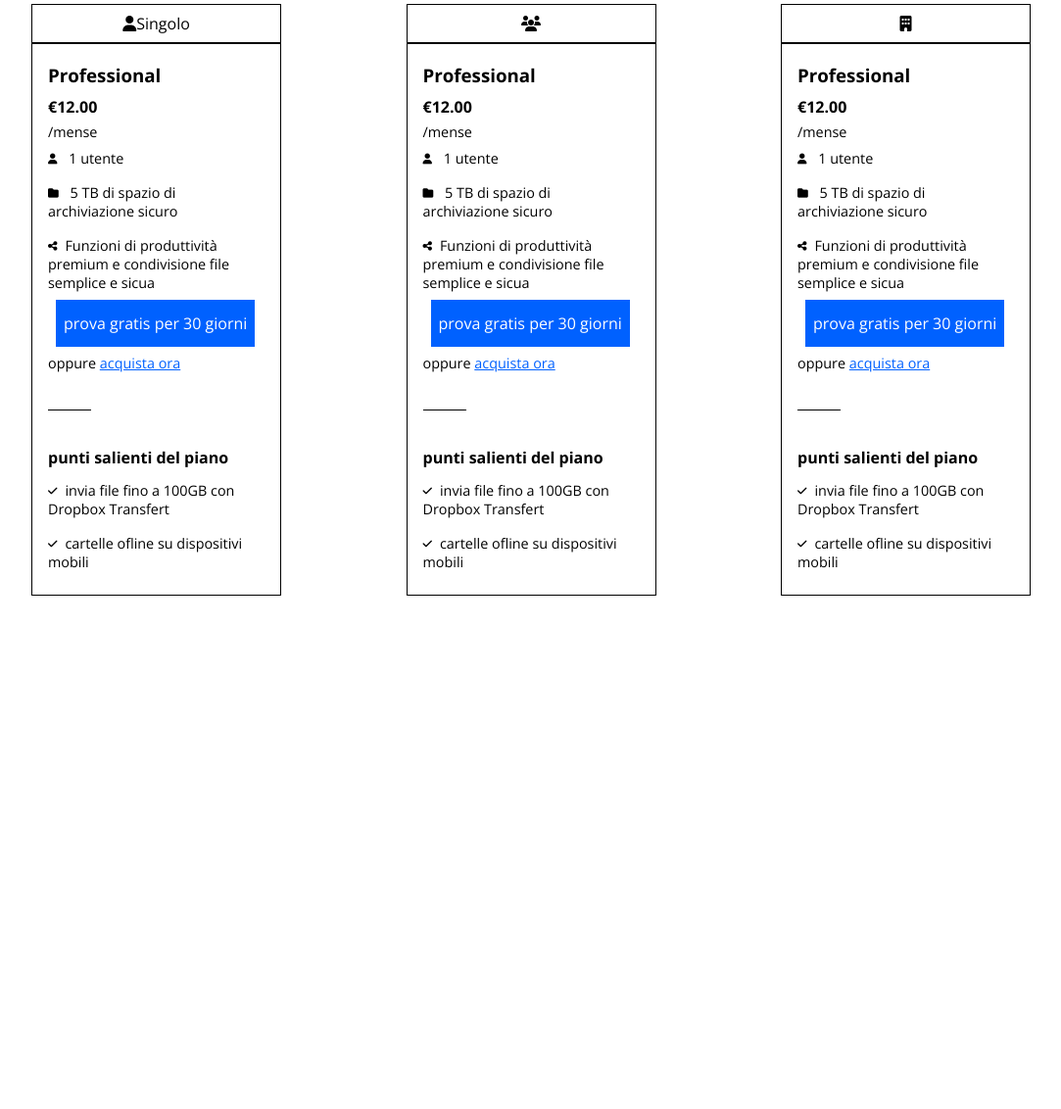
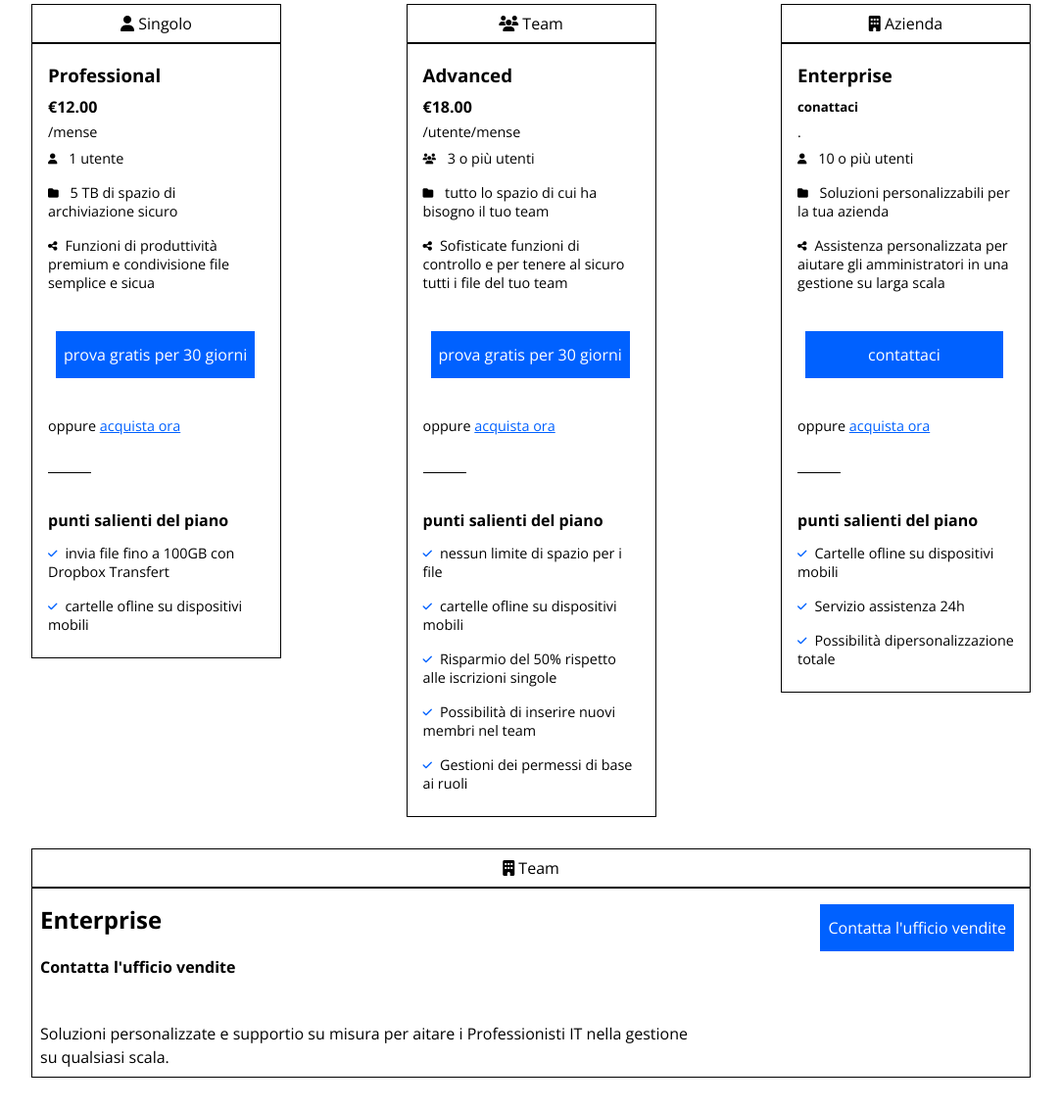
Before and after one commit to AntoninoCucuzza/htmlcss-dropbox, a plain HTML site: page index.html in a window 1280 px wide. Shown: the part 889-2021 px from the top of the page at 98% size, without its empty margins (98-1181 px from the left). Before the commit the page ends 1497 px from the top, so only its background shows below. Drawn offline with nearby package versions, Linux system fonts and the light colour scheme.

Commit message:
add plan section+ comments

```diff
--- a/assets/style/style.css
+++ b/assets/style/style.css
@@ -84,6 +84,8 @@
     padding: 0.5rem;
 }
 
+/* /top main */
+
 .content_plan{
     text-align: left;
     line-height: 2rem;
@@ -107,7 +109,34 @@
     width: 20%;
     background-color: var(--drbx-black);
 }
-
+.fa-check{
+    color: var(--drbx-accent);
+}
+/* /plan */
+.support{
+    flex-direction: column;
+}
+.btn_support>a{
+    background-color: var(--drbx-accent);
+    color: var(--drbx-white);
+    padding: 0 0.5rem;
+    position: absolute;
+    top: 1rem;
+    right: 1rem;
+}
+.plan_support_top{
+    width: 100%;
+    padding: 0.5rem;
+    border: 1px solid black;
+    text-align: center;
+}
+.plan_support_content{
+    width: 100%;
+    padding: 0.5rem;
+    border: 1px solid black;
+    line-height: 3rem;
+    position: relative;
+}
 
 /* #endregion main */
 
@@ -118,6 +147,7 @@
     width: 80%;
     margin: 0 auto;
 }
+
 .container_avg{
     max-width: 1020px;
     width: 80%;
@@ -177,7 +207,10 @@
 }
 .plan_btn{
     margin-left: 0.5rem;
+}
 
+.btn-fix{
+    padding: 0.5rem 4rem;
 }
 /* btn */
 
@@ -190,7 +223,9 @@
     padding-top: 0.5rem;
     padding-bottom: 0.5rem;
 }
-
+.pt-2{
+    padding-top: 2rem;
+}
 .pt-5{
     padding-top: 5rem;
 }
--- a/index.html
+++ b/index.html
@@ -91,7 +91,7 @@
                 </div>
             </div>
         </section>
-
+        <!-- /top main -->
         <section class="plan d-flex">
             <div class="container_avg pt-5">
                 <div class="plan_options py-4">
@@ -99,11 +99,12 @@
                     <input type="radio"> <span> fatturazione mensile</span>
                     <input type="radio"><span> fatturazione annuale</span>
                 </div>
+                <!-- /plan top -->
                 <div class="row d-flex space_btw">
                     <div class="col-3 plan_selection">
 
                         <div class="border-thin icon_plan">
-                            <span><i class="fa-solid fa-user"></i>Singolo</span>
+                            <span><i class="fa-solid fa-user"></i> Singolo</span>
                         </div>
 
                         <div class="content_plan border-thin">
@@ -114,39 +115,7 @@
                             <span class="d-block py-1"><i class="fa-solid fa-folder fa-xs"></i> 5 TB di spazio di archiviazione sicuro </span>
                             <span class="d-block py-1"><i class="fa-solid fa-share-nodes fa-xs"></i>Funzioni di produttività premium e condivisione file semplice e sicua</span>
 
-                            <div class="btn btn-primary plan_btn">
-                                <a href="#">
-                                    prova gratis per 30 giorni
-                                </a>
-                            </div>
-
-                            <span class="py-1">oppure <a class="text-decoration-on"href="#">acquista ora</a></span>
-
-                            <div class="separatore py-4"></div>
-
-                            <h4>punti salienti del piano</h4>
-
-                            <span class="d-block py-1"><i class="fa-solid fa-check fa-xs"></i>invia file fino a 100GB con Dropbox Transfert </span>
-                            <span class="d-block py-1"><i class="fa-solid fa-check fa-xs"></i>cartelle ofline su dispositivi mobili </span>
-
-
-                        </div>
-
-                    </div>
-
-                    <div class="col-3 plan_selection">
-                        <div class="border-thin icon_plan">
-                            <i class="fa-solid fa-users"></i>
-                        </div>
-                        <div class="content_plan border-thin">
-                            <h3>Professional</h3>
-                            <h4>&euro;12.00</h4>
-                            <span class="d-block">/mense</span>
-                            <span  class="d-block py-1"><i class="fa-solid fa-user fa-xs"></i> 1 utente</span>
-                            <span class="d-block py-1"><i class="fa-solid fa-folder fa-xs"></i> 5 TB di spazio di archiviazione sicuro </span>
-                            <span class="d-block py-1"><i class="fa-solid fa-share-nodes fa-xs"></i>Funzioni di produttività premium e condivisione file semplice e sicua</span>
-
-                            <div class="btn btn-primary plan_btn">
+                            <div class="btn btn-primary plan_btn py-4">
                                 <a href="#">
                                     prova gratis per 30 giorni
                                 </a>
@@ -164,20 +133,21 @@
 
                         </div>
                     </div>
+                    <!-- /plan_card -->
 
                     <div class="col-3 plan_selection">
                         <div class="border-thin icon_plan">
-                            <i class="fa-solid fa-building"></i>
+                           <span><i class="fa-solid fa-users"></i> Team</span>
                         </div>
                         <div class="content_plan border-thin">
-                            <h3>Professional</h3>
-                            <h4>&euro;12.00</h4>
-                            <span class="d-block">/mense</span>
-                            <span  class="d-block py-1"><i class="fa-solid fa-user fa-xs"></i> 1 utente</span>
-                            <span class="d-block py-1"><i class="fa-solid fa-folder fa-xs"></i> 5 TB di spazio di archiviazione sicuro </span>
-                            <span class="d-block py-1"><i class="fa-solid fa-share-nodes fa-xs"></i>Funzioni di produttività premium e condivisione file semplice e sicua</span>
+                            <h3>Advanced</h3>
+                            <h4>&euro;18.00</h4>
+                            <span class="d-block">/utente/mense</span>
+                            <span  class="d-block py-1"><i class="fa-solid fa-users fa-xs"></i> 3 o più utenti</span>
+                            <span class="d-block py-1"><i class="fa-solid fa-folder fa-xs"></i> tutto lo spazio di cui ha bisogno il tuo team </span>
+                            <span class="d-block py-1"><i class="fa-solid fa-share-nodes fa-xs"></i>Sofisticate funzioni di controllo e per tenere al sicuro tutti i file del tuo team </span>
 
-                            <div class="btn btn-primary plan_btn">
+                            <div class="btn btn-primary plan_btn py-4">
                                 <a href="#">
                                     prova gratis per 30 giorni
                                 </a>
@@ -189,21 +159,79 @@
 
                             <h4>punti salienti del piano</h4>
 
-                            <span class="d-block py-1"><i class="fa-solid fa-check fa-xs"></i>invia file fino a 100GB con Dropbox Transfert </span>
+                            <span class="d-block py-1"><i class="fa-solid fa-check fa-xs"></i>nessun limite di spazio per i file  </span>
                             <span class="d-block py-1"><i class="fa-solid fa-check fa-xs"></i>cartelle ofline su dispositivi mobili </span>
+                            <span class="d-block py-1"><i class="fa-solid fa-check fa-xs"></i>Risparmio del 50% rispetto alle iscrizioni singole </span>
+                            <span class="d-block py-1"><i class="fa-solid fa-check fa-xs"></i>Possibilità di inserire nuovi membri nel team </span>
+                            <span class="d-block py-1"><i class="fa-solid fa-check fa-xs"></i>Gestioni dei permessi di base ai ruoli </span>
+
+
+                        </div>
+                    </div>
+                    <!-- /plan_card -->
+
+                    <div class="col-3 plan_selection">
+                        <div class="border-thin icon_plan">
+                            <span><i class="fa-solid fa-building"></i> Azienda</span>
+                        </div>
+                        <div class="content_plan border-thin">
+                            <h3>Enterprise</h3>
+                            <h5>conattaci</h5>
+                            <span class="d-block">.</span>
+                            <span  class="d-block py-1"><i class="fa-solid fa-user fa-xs"></i> 10 o più utenti</span>
+                            <span class="d-block py-1"><i class="fa-solid fa-folder fa-xs"></i> Soluzioni personalizzabili per la tua azienda </span>
+                            <span class="d-block py-1"><i class="fa-solid fa-share-nodes fa-xs"></i>Assistenza personalizzata per aiutare gli amministratori in una gestione su larga scala </span>
+
+                            <div class="btn btn-primary plan_btn btn-fix py-4">
+                                <a href="#">
+                                    contattaci
+                                </a>
+                            </div>
+
+                            <span class="py-1">oppure <a class="text-decoration-on"href="#">acquista ora</a></span>
+
+                            <div class="separatore py-4"></div>
+
+                            <h4>punti salienti del piano</h4>
+
+                            <span class="d-block py-1"><i class="fa-solid fa-check fa-xs"></i>Cartelle ofline su dispositivi mobili </span>
+                            <span class="d-block py-1"><i class="fa-solid fa-check fa-xs"></i>Servizio assistenza 24h</span>
+                            <span class="d-block py-1"><i class="fa-solid fa-check fa-xs"></i>Possibilità dipersonalizzazione totale </span>
 
 
                         </div>
 
                     </div>
+                    <!-- /plan_card -->
+                </div>
+            </div>
+        <!-- /plan middle -->
+        </section>
+
+        <section class="container_avg support py-4 d-flex">
+
+            <div class="plan_support_top">
+                <span><i class="fa-solid fa-building"></i> Team</span>
+            </div>
+
+            <div class="plan_support_content" >
+                <div class="col-8">
+
+                    <h2>Enterprise</h2>
+                    <h4>Contatta l'ufficio vendite</h4>
+                    <p class="pt-2">Soluzioni personalizzate e supportio su misura per aitare i Professionisti IT nella gestione su qualsiasi scala.</p>
+                </div>
+
+                <div class="col-4">
+                    <div class="btn btn_support">
+                        <a href="#">Contatta l'ufficio vendite</a>
                     </div>
                 </div>
 
+            </div>
+            <!-- /plan bot -->
         </section>
-
-        <section class="support d-flex">
-            <div class="plan_support"></div>
-        </section>
+        <!-- /section plan -->
 
         <section class="partenership d-flex ">
 
```
